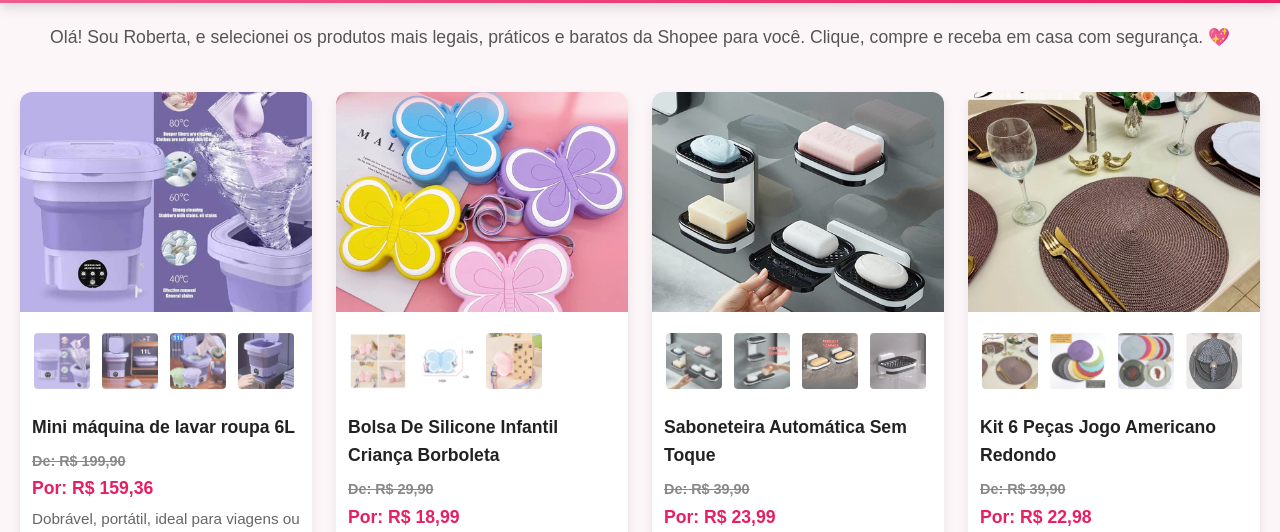
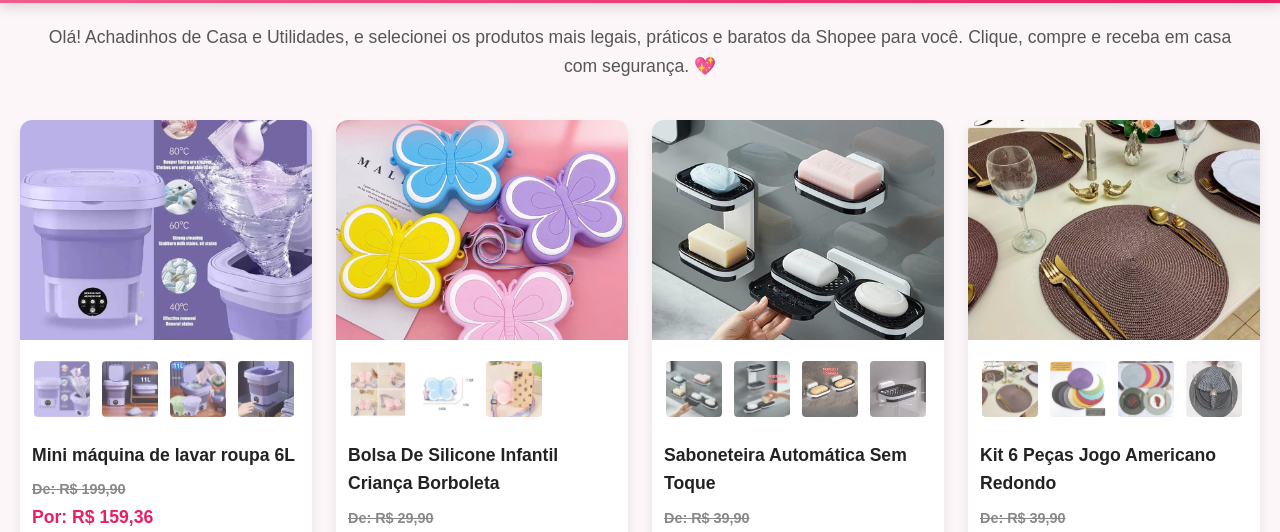
Before and after one commit to Williansviana/vendas, a plain HTML site: page index.html in a window 1280 px wide. Shown: the part 115-647 px from the top of the page. Drawn offline with Linux system fonts and the light colour scheme.

Commit message:
alterei nome

```diff
--- a/index.html
+++ b/index.html
@@ -302,7 +302,7 @@
   <!-- Introdução -->
   <main>
     <p class="intro">
-      Olá! Sou Roberta, e selecionei os produtos mais legais, práticos e baratos da Shopee para você.
+      Olá! Achadinhos de Casa e Utilidades, e selecionei os produtos mais legais, práticos e baratos da Shopee para você.
       Clique, compre e receba em casa com segurança. 💖
     </p>
 
```
